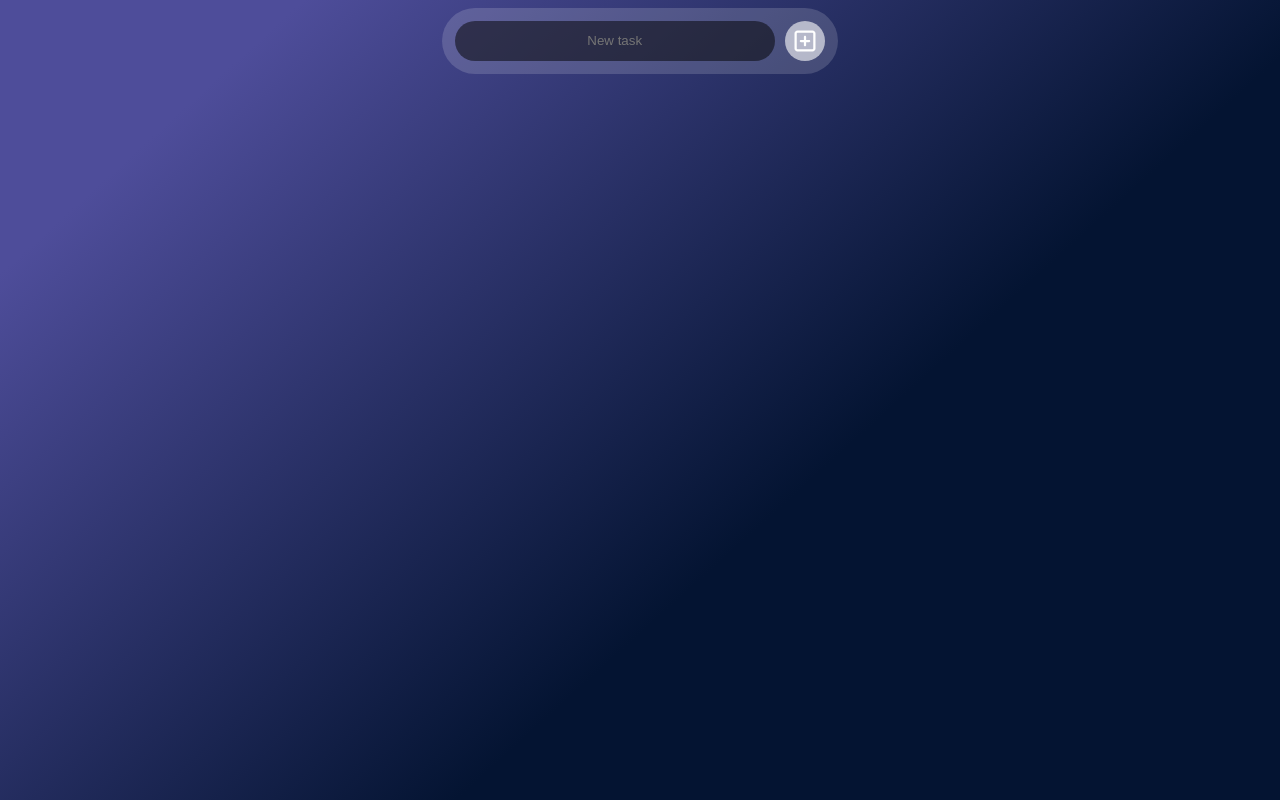
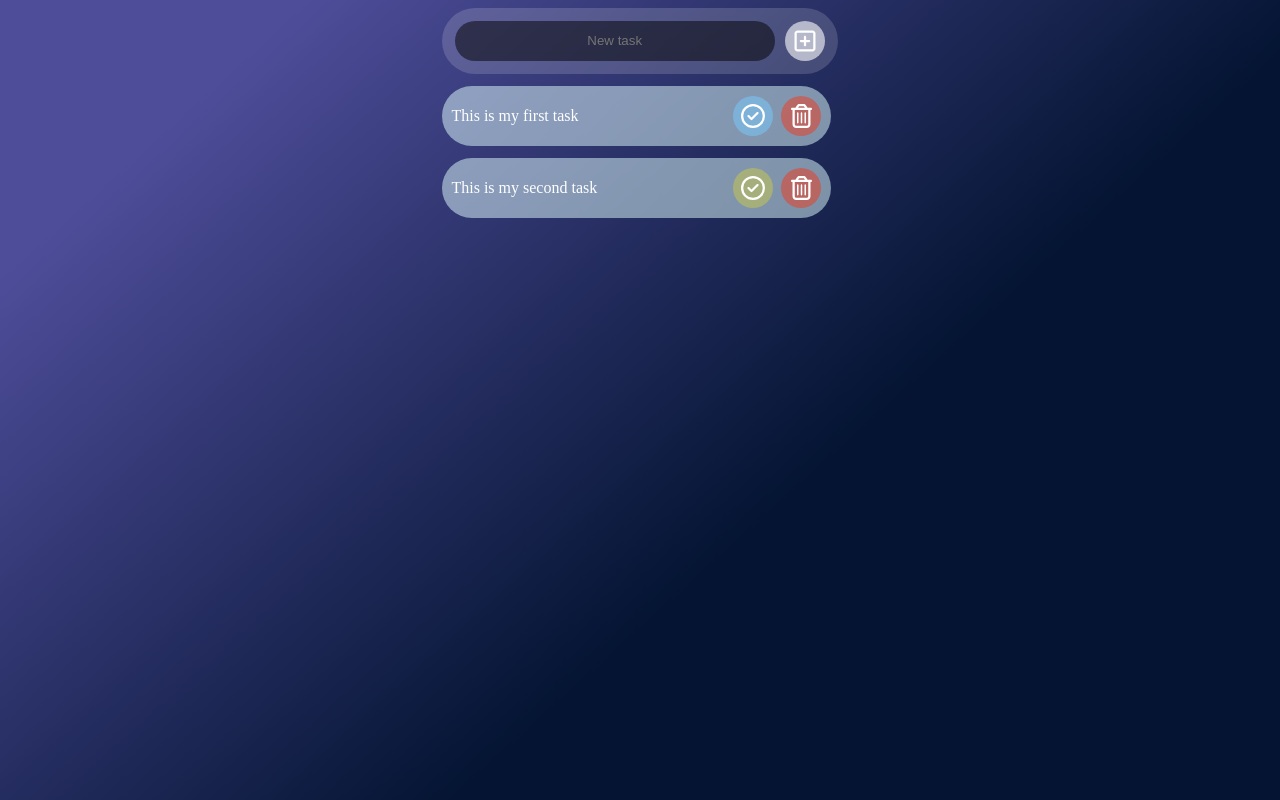
Before and after one commit to imPBH/todo-vue, a Vue app: page / in a window 1280 px wide. Built offline with nearby package versions, Linux system fonts and the light colour scheme.

Commit message:
display task in a list component

```diff
--- a/src/components/InputComponent.vue
+++ b/src/components/InputComponent.vue
@@ -32,7 +32,7 @@ export default {
 
 <style lang="scss">
 .content-wrapper {
-    display: flex;
+    display:inline-flex;
 }
 
 .input-wrapper {
--- /dev/null
+++ b/src/components/ListComponent.vue
@@ -0,0 +1,99 @@
+<template>
+  <!-- <span v-for="(todo, index) in todos" :key="index">{{ todo }}</span> -->
+  <div class="task-wrapper">
+    <span>This is my first task</span>
+    <div class="icons">
+        <div class="icon-wrapper not-done">
+            <font-awesome-icon icon="fa-regular fa-circle-check" class="icon" />
+        </div>
+        <div class="icon-wrapper delete">
+            <font-awesome-icon icon="fa-regular fa-trash-can" class="icon" />
+        </div>
+    </div>
+  </div>
+  <div class="task-wrapper">
+    <span>This is my second task</span>
+    <div class="icons">
+        <div class="icon-wrapper done">
+            <font-awesome-icon icon="fa-regular fa-circle-check" class="icon" />
+        </div>
+        <div class="icon-wrapper delete">
+            <font-awesome-icon icon="fa-regular fa-trash-can" class="icon" />
+        </div>
+    </div>
+  </div>
+  <div class="task-wrapper" v-for="(todo, index) in todos" :key="index">
+    <span>{{ todo }}</span>
+    <div class="icons">
+        <div class="icon-wrapper not-done">
+            <font-awesome-icon icon="fa-regular fa-circle-check" class="icon" />
+        </div>
+        <div class="icon-wrapper delete">
+            <font-awesome-icon icon="fa-regular fa-trash-can" class="icon" />
+        </div>
+    </div>
+  </div>
+</template>
+
+<script>
+export default {
+    name: 'ListComponent',
+    props: {
+        todos: Array
+    }
+}
+</script>
+
+<style lang="scss" scoped>
+.task-wrapper {
+    background: rgba(225,255,255,0.5);
+    border-radius: 100px;
+    padding: 0.6rem;
+    margin-top: 0.8rem;
+    width: 370px;
+    display: flex;
+    align-items: center;
+    justify-content: space-between;
+}
+
+.icons {
+    display: flex;
+
+    div:first-child {
+        margin-right: 0.5em;
+    }
+}
+
+.icon-wrapper {
+    height: 2.5rem;
+    width: 2.5rem;
+    display: flex;
+    justify-content: center;
+    align-items: center;
+    border-radius: 100px;
+}
+
+.icon {
+    height: 1.5rem;
+    transition: 0.1s ease;
+
+    &:hover {
+        height: 2rem;
+        transition: 0.1s ease;
+        cursor: pointer;
+    }
+}
+
+.done{
+    background: rgba(255, 239, 8, 0.295);
+}
+
+.not-done{
+    background: rgba(123, 192, 238, 0.644);
+}
+
+.delete{
+    background: rgba(255, 46, 9, 0.445);
+}
+
+</style>
--- a/src/main.js
+++ b/src/main.js
@@ -9,10 +9,12 @@ import { library } from '@fortawesome/fontawesome-svg-core'
 import { FontAwesomeIcon } from '@fortawesome/vue-fontawesome'
 
 /* import specific icons */
-import { faSquarePlus } from '@fortawesome/free-regular-svg-icons'
+import { faSquarePlus, faCircleCheck, faTrashCan } from '@fortawesome/free-regular-svg-icons'
 
 /* add icons to the library */
 library.add(faSquarePlus)
+library.add(faCircleCheck)
+library.add(faTrashCan)
 
 createApp(App)
 .use(router)
--- a/src/views/HomeView.vue
+++ b/src/views/HomeView.vue
@@ -1,18 +1,23 @@
 <template>
-  <InputComponent style="justify-content: center" @addTodo="addTodo"/>
-  <ul>
-    <li v-for="(todo, index) in todos" :key="index">{{ todo }}</li>
-  </ul>
+  <div class="todo-wrapper">
+    <div class="todo">
+      <InputComponent style="justify-content: center" @addTodo="addTodo" />
+      <ListComponent :todos="todos" />
+    </div>
+  </div>
 </template>
 
 <script>
 import InputComponent from '@/components/InputComponent.vue'
+import ListComponent from '@/components/ListComponent.vue'
+
 import { ref } from 'vue'
 
 export default {
   name: 'HomeView',
   components: {
-    InputComponent
+    InputComponent,
+    ListComponent
   },
   setup() {
     const todos = ref([]);
@@ -38,4 +43,14 @@ body {
   background-attachment: fixed;
   color: white;
 }
+
+.todo-wrapper {
+  display: flex;
+  justify-content: center;
+}
+
+.todo {
+  display: flex;
+  flex-direction: column;
+}
 </style>
```
